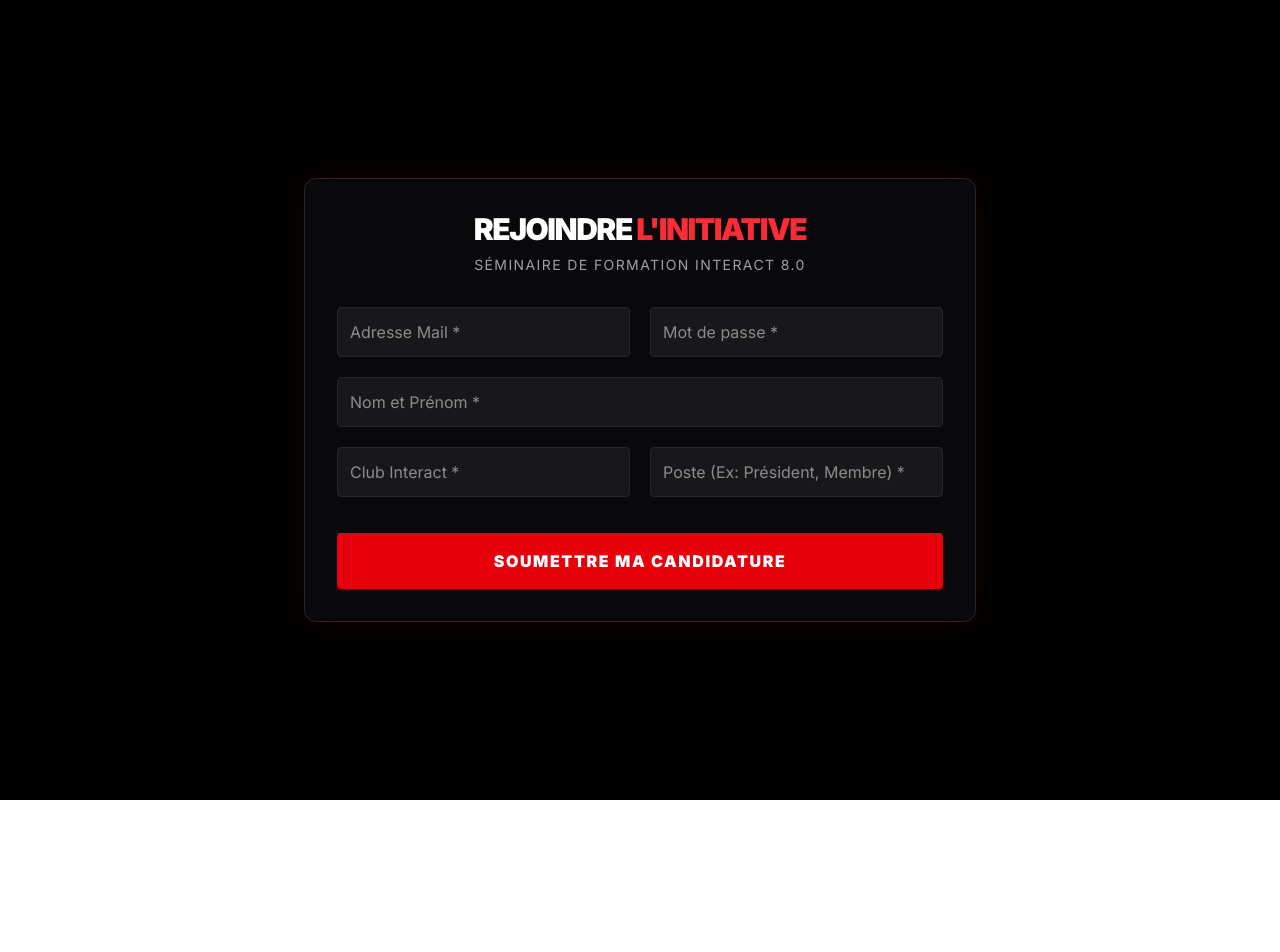
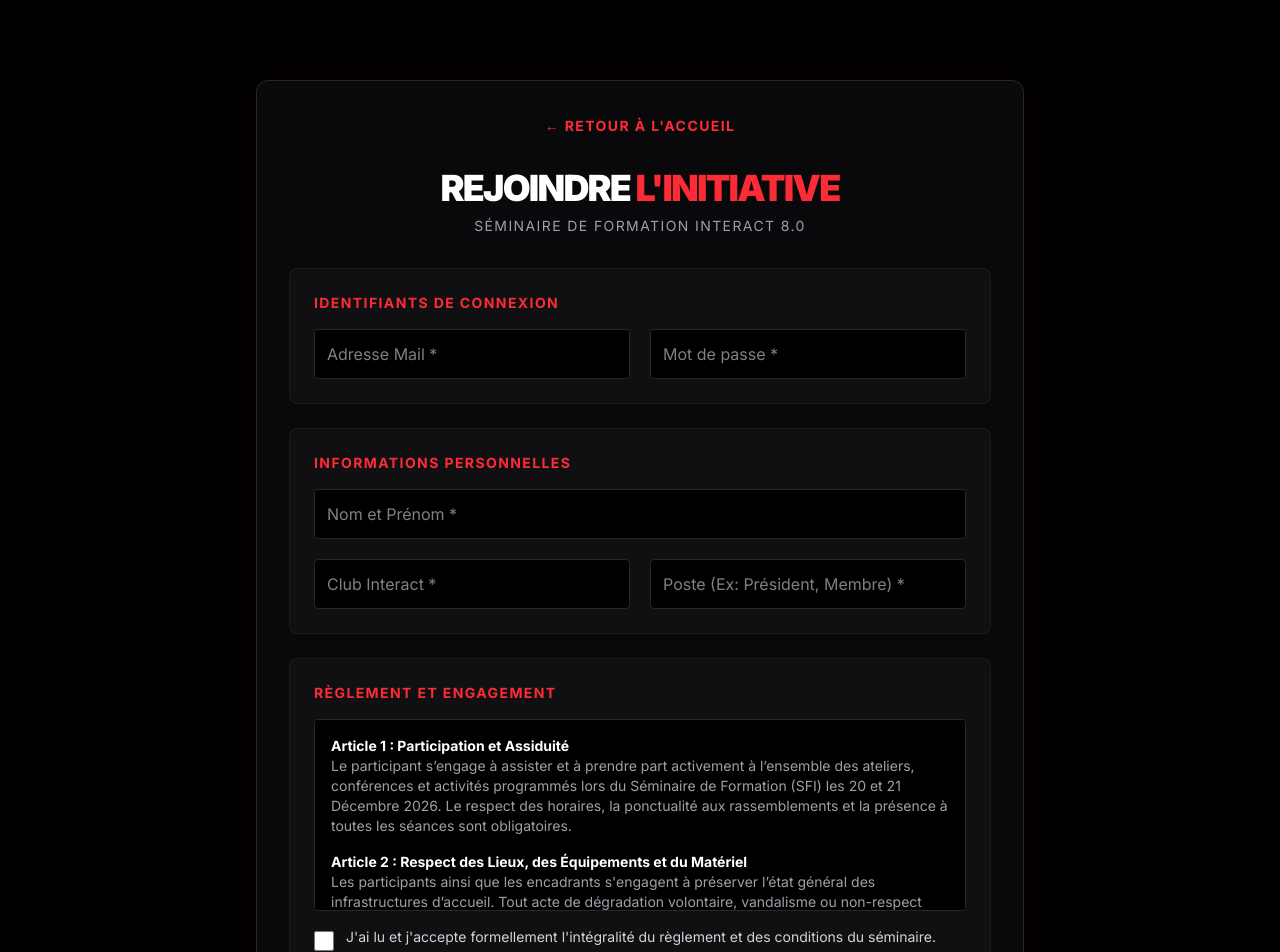
Before and after one commit to yessinebenfraj106-byte/sfi, a Next.js app: page /register in a window 1280 px wide. Shown: the top 952 px of the page. Before the commit the page ends 800 px from the top, so only its background shows below. Built offline with nearby package versions, Linux system fonts and the light colour scheme.

Commit message:
feat: upgrade UI, add terms and conditions, and setup routing

```diff
--- /dev/null
+++ b/src/app/login/page.tsx
@@ -0,0 +1,48 @@
+"use client";
+
+import { useState } from "react";
+import Link from "next/link";
+import { toast } from "sonner";
+
+export default function Login() {
+  const [loading, setLoading] = useState(false);
+
+  const handleLogin = async (e: React.FormEvent) => {
+    e.preventDefault();
+    setLoading(true);
+    toast.info("Authentification en cours...");
+
+    setTimeout(() => {
+      setLoading(false);
+    }, 2000);
+  };
+
+  return (
+    <div className="min-h-screen bg-black text-white font-sans selection:bg-red-600 flex items-center justify-center p-6">
+      <div className="w-full max-w-md bg-zinc-950 border border-zinc-800 rounded-xl p-8 shadow-[0_0_30px_rgba(220,38,38,0.1)]">
+
+        <div className="mb-8 text-center">
+          <Link href="/" className="text-red-500 hover:text-red-400 text-sm font-bold tracking-widest uppercase mb-4 inline-block transition-colors">
+            ← Retour à l'accueil
+          </Link>
+          <h2 className="text-3xl font-black uppercase tracking-tighter mb-2 mt-2">
+            Connexion
+          </h2>
+        </div>
+
+        <form onSubmit={handleLogin} className="flex flex-col gap-5">
+          <input type="email" placeholder="Adresse Mail" required className="w-full bg-black border border-zinc-800 rounded p-3 text-white focus:outline-none focus:border-red-500 transition-colors" />
+          <input type="password" placeholder="Mot de passe" required className="w-full bg-black border border-zinc-800 rounded p-3 text-white focus:outline-none focus:border-red-500 transition-colors" />
+
+          <button
+            type="submit"
+            disabled={loading}
+            className="mt-4 w-full bg-red-600 hover:bg-red-700 text-white font-black uppercase tracking-widest p-4 rounded transition-all active:scale-95 disabled:opacity-50"
+          >
+            {loading ? "Chargement..." : "Accéder à l'interface"}
+          </button>
+        </form>
+      </div>
+    </div>
+  );
+}
--- a/src/app/register/page.tsx
+++ b/src/app/register/page.tsx
@@ -2,53 +2,113 @@
 
 import { useState } from "react";
 import { toast } from "sonner";
+import Link from "next/link";
 
 export default function Register() {
   const [loading, setLoading] = useState(false);
+  const [agreed, setAgreed] = useState(false);
 
   const handleRegister = async (e: React.FormEvent) => {
     e.preventDefault();
+    if (!agreed) {
+      toast.error("Vous devez accepter le règlement pour continuer.");
+      return;
+    }
+
     setLoading(true);
+    toast.info("Création de votre profil en cours...");
 
-    // Database connection logic will go here
-    toast.info("Connexion à la base de données en cours...");
+    // Database connection will go here
 
-    setLoading(false);
+    setTimeout(() => {
+      setLoading(false);
+    }, 2000);
   };
 
   return (
-    <div className="min-h-screen bg-black text-white font-sans selection:bg-red-600 flex items-center justify-center p-6">
-      <div className="w-full max-w-2xl bg-zinc-950 border border-zinc-800 rounded-xl p-8 shadow-[0_0_30px_rgba(220,38,38,0.1)]">
+    <div className="min-h-screen bg-black text-white font-sans selection:bg-red-600 flex items-center justify-center p-6 py-20">
+      <div className="w-full max-w-3xl bg-zinc-950 border border-zinc-800 rounded-xl p-8 shadow-[0_0_40px_rgba(220,38,38,0.05)]">
 
-        <h2 className="text-3xl font-black uppercase tracking-tighter text-center mb-2">
-          Rejoindre <span className="text-red-500">l'Initiative</span>
-        </h2>
-        <p className="text-zinc-400 text-center text-sm mb-8 uppercase tracking-widest">
-          Séminaire de Formation Interact 8.0
-        </p>
+        <div className="mb-8 text-center">
+          <Link href="/" className="text-red-500 hover:text-red-400 text-sm font-bold tracking-widest uppercase mb-4 inline-block transition-colors">
+            ← Retour à l'accueil
+          </Link>
+          <h2 className="text-4xl font-black uppercase tracking-tighter mb-2 mt-4">
+            Rejoindre <span className="text-red-500">l'Initiative</span>
+          </h2>
+          <p className="text-zinc-400 text-sm uppercase tracking-widest">
+            Séminaire de Formation Interact 8.0
+          </p>
+        </div>
 
-        <form onSubmit={handleRegister} className="flex flex-col gap-5">
-          {/* Email & Password */}
-          <div className="grid grid-cols-1 md:grid-cols-2 gap-5">
-            <input type="email" placeholder="Adresse Mail *" required className="w-full bg-zinc-900 border border-zinc-800 rounded p-3 text-white focus:outline-none focus:border-red-500 transition-colors" />
-            <input type="password" placeholder="Mot de passe *" required className="w-full bg-zinc-900 border border-zinc-800 rounded p-3 text-white focus:outline-none focus:border-red-500 transition-colors" />
+        <form onSubmit={handleRegister} className="flex flex-col gap-6">
+
+          <div className="bg-zinc-900/50 p-6 rounded-lg border border-zinc-800/50">
+            <h3 className="text-red-500 font-bold uppercase tracking-widest text-sm mb-4">Identifiants de connexion</h3>
+            <div className="grid grid-cols-1 md:grid-cols-2 gap-5">
+              <input type="email" placeholder="Adresse Mail *" required className="w-full bg-black border border-zinc-800 rounded p-3 text-white focus:outline-none focus:border-red-500 transition-colors" />
+              <input type="password" placeholder="Mot de passe *" required className="w-full bg-black border border-zinc-800 rounded p-3 text-white focus:outline-none focus:border-red-500 transition-colors" />
+            </div>
           </div>
 
-          {/* Personal Info */}
-          <input type="text" placeholder="Nom et Prénom *" required className="w-full bg-zinc-900 border border-zinc-800 rounded p-3 text-white focus:outline-none focus:border-red-500 transition-colors" />
+          <div className="bg-zinc-900/50 p-6 rounded-lg border border-zinc-800/50">
+            <h3 className="text-red-500 font-bold uppercase tracking-widest text-sm mb-4">Informations Personnelles</h3>
+            <div className="flex flex-col gap-5">
+              <input type="text" placeholder="Nom et Prénom *" required className="w-full bg-black border border-zinc-800 rounded p-3 text-white focus:outline-none focus:border-red-500 transition-colors" />
 
-          <div className="grid grid-cols-1 md:grid-cols-2 gap-5">
-            <input type="text" placeholder="Club Interact *" required className="w-full bg-zinc-900 border border-zinc-800 rounded p-3 text-white focus:outline-none focus:border-red-500 transition-colors" />
-            <input type="text" placeholder="Poste (Ex: Président, Membre) *" required className="w-full bg-zinc-900 border border-zinc-800 rounded p-3 text-white focus:outline-none focus:border-red-500 transition-colors" />
+              <div className="grid grid-cols-1 md:grid-cols-2 gap-5">
+                <input type="text" placeholder="Club Interact *" required className="w-full bg-black border border-zinc-800 rounded p-3 text-white focus:outline-none focus:border-red-500 transition-colors" />
+                <input type="text" placeholder="Poste (Ex: Président, Membre) *" required className="w-full bg-black border border-zinc-800 rounded p-3 text-white focus:outline-none focus:border-red-500 transition-colors" />
+              </div>
+            </div>
+          </div>
+
+          {/* Terms and Conditions Box */}
+          <div className="bg-zinc-900/50 p-6 rounded-lg border border-zinc-800/50">
+            <h3 className="text-red-500 font-bold uppercase tracking-widest text-sm mb-4">Règlement et Engagement</h3>
+
+            <div className="h-48 overflow-y-auto bg-black border border-zinc-800 rounded p-4 text-sm text-zinc-400 mb-4 space-y-4 custom-scrollbar">
+              <p><strong className="text-white">Article 1 : Participation et Assiduité</strong><br/>Le participant s’engage à assister et à prendre part activement à l’ensemble des ateliers, conférences et activités programmés lors du Séminaire de Formation (SFI) les 20 et 21 Décembre 2026. Le respect des horaires, la ponctualité aux rassemblements et la présence à toutes les séances sont obligatoires.</p>
+
+              <p><strong className="text-white">Article 2 : Respect des Lieux, des Équipements et du Matériel</strong><br/>Les participants ainsi que les encadrants s'engagent à préserver l’état général des infrastructures d’accueil. Tout acte de dégradation volontaire, vandalisme ou non-respect des installations engage la responsabilité financière directe du participant et de ses représentants légaux pour remise en état immédiate.</p>
+
+              <p><strong className="text-white">Article 3 : Comportement, Sécurité et Valeurs Rotariennes</strong><br/>Les participants sont tenus de maintenir une conduite exemplaire, respectueuse d'autrui et conforme aux valeurs de camaraderie, d'éthique et de civisme de l'Interact. Sont formellement prohibés : l'usage ou la détention de substances illicites, de tabac/vape, d'alcool, ainsi que tout acte de violence verbale ou physique. Tout manquement grave entraînera l'exclusion immédiate du séminaire, sans remboursement.</p>
+
+              <h4 className="text-white font-bold mt-6">III. RÈGLEMENT ET CONDITIONS SPÉCIFIQUES DU TRANSPORT EN BUS</h4>
+
+              <p><strong className="text-white">Article 4 : Ponctualité aux Points de Départ et de Retour</strong><br/>Le transport aller-retour est assuré par un service d'autocar affrété par l'organisation. Le participant doit impérativement respecter les heures et lieux de rendez-vous fixés par le comité d'organisation. Aucun retard ne sera toléré afin de ne pas compromettre le déroulement du programme.</p>
+
+              <p><strong className="text-white">Article 5 : Sécurité et Discipline à Bord</strong><br/>Il est formellement interdit de rester debout, de circuler dans les allées sans nécessité impérieuse ou de distraire le chauffeur. Chaque participant doit veiller à la propreté de sa place, remporter ses déchets et respecter le matériel du transporteur.</p>
+
+              <h4 className="text-white font-bold mt-6">IV. PROTOCOLE MÉDICAL, URGENCE ET DÉCHARGE</h4>
+
+              <p><strong className="text-white">Article 6 : Prise en Charge Médicale et Hospitalisation d'Urgence</strong><br/>Le représentant légal autorise expressément l'équipe encadrante et les responsables de l'Interact Club Tunis Golfe Carthagène à prendre toute mesure d'urgence requise pour préserver la santé du participant (premiers secours, appel des services d'urgence, transport médicalisé ou privé vers l'établissement hospitalier ou la clinique la plus proche sur le territoire tunisien, ainsi que toute intervention médicale ou chirurgicale jugée urgente par le corps médical).</p>
+            </div>
+
+            <label className="flex items-start gap-3 cursor-pointer group">
+              <input
+                type="checkbox"
+                checked={agreed}
+                onChange={(e) => setAgreed(e.target.checked)}
+                className="mt-1 w-5 h-5 accent-red-600 bg-black border-zinc-700 rounded cursor-pointer"
+              />
+              <span className="text-sm text-zinc-300 group-hover:text-white transition-colors">
+                J'ai lu et j'accepte formellement l'intégralité du règlement et des conditions du séminaire.
+              </span>
+            </label>
           </div>
 
           <button
             type="submit"
             disabled={loading}
-            className="mt-4 w-full bg-red-600 hover:bg-red-700 text-white font-black uppercase tracking-widest p-4 rounded transition-all active:scale-95 disabled:opacity-50"
+            className="mt-2 w-full bg-red-600 hover:bg-red-700 text-white font-black uppercase tracking-widest p-4 rounded transition-all active:scale-95 disabled:opacity-50 disabled:active:scale-100"
           >
             {loading ? "Création en cours..." : "Soumettre ma candidature"}
           </button>
+
+          <p className="text-center text-sm text-zinc-500 mt-4">
+            Vous avez déjà un compte ? <Link href="/login" className="text-red-500 hover:text-red-400 font-bold transition-colors">Se connecter</Link>
+          </p>
         </form>
       </div>
     </div>
```
Also changed, not shown: src/app/page.tsx (+9 -12 lines).
